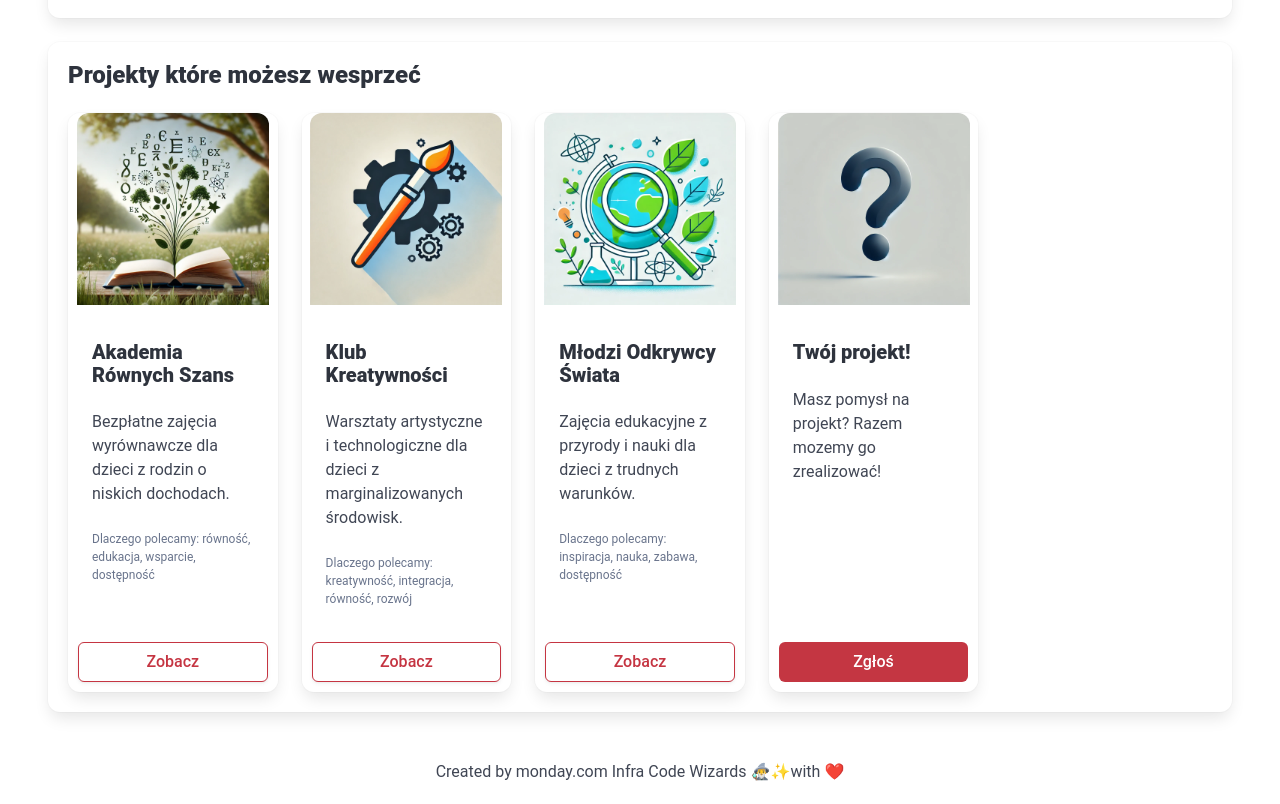
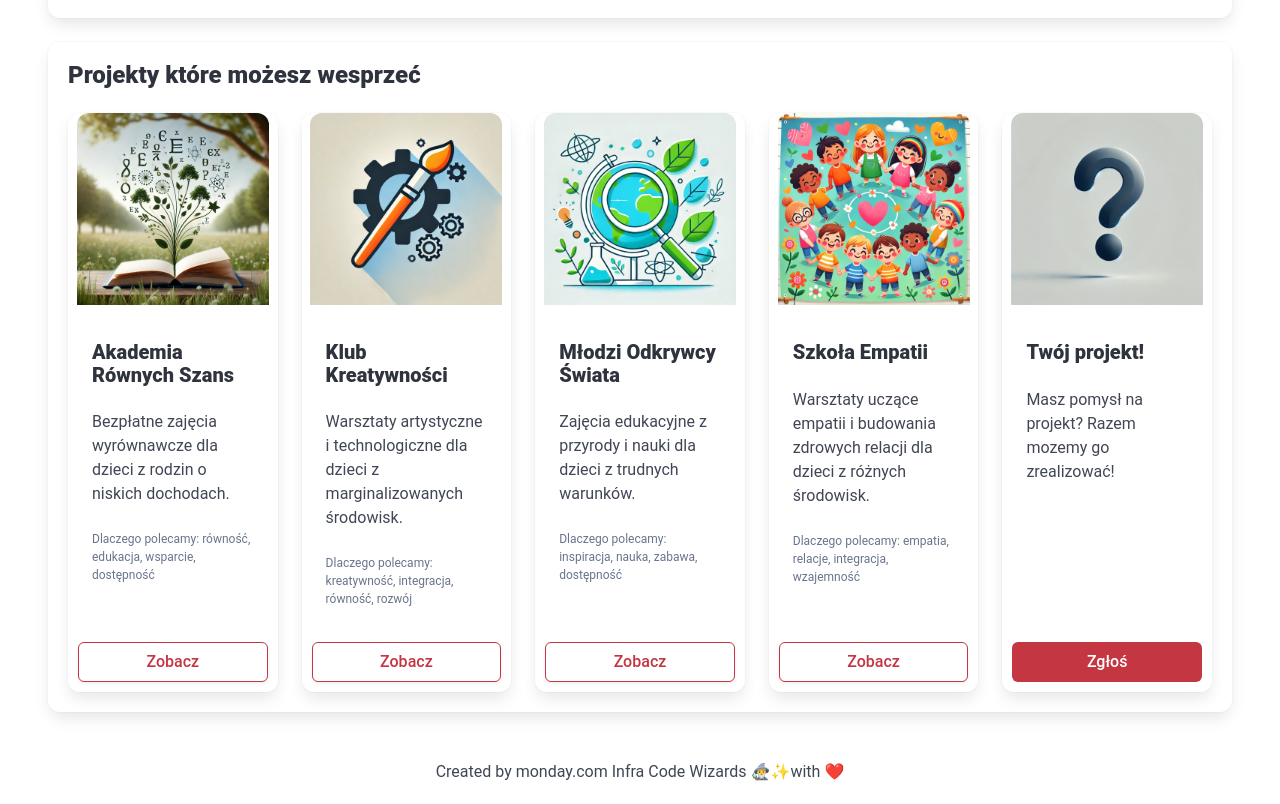
Before and after one commit to jakubsomonday/hackyeah2024, a React (Create React App) app in the folder client/: page /portal in a window 1280 px wide. Shown: the part 1095-1899 px from the top of the page. Built offline with nearby package versions, Linux system fonts and the light colour scheme; no server answers.

Commit message:
add extra project

```diff
--- a/client/src/Portal.tsx
+++ b/client/src/Portal.tsx
@@ -74,6 +74,12 @@ const Portal = ({ projects }: PortalProps) => {
             values: ['inspiracja', 'nauka', 'zabawa', 'dostępność']
         },
         {
+            name: 'Szkoła Empatii',
+            short_description: 'Warsztaty uczące empatii i budowania zdrowych relacji dla dzieci z różnych środowisk.',
+            image: '/static/empathyschool.webp',
+            values: ['empatia', 'relacje', 'integracja', 'wzajemność']
+        },
+        {
             name: 'Twój projekt!',
             short_description: 'Masz pomysł na projekt? Razem mozemy go zrealizować!',
             image: '/static/question.webp',
--- a/client/src/SuggestionBox.tsx
+++ b/client/src/SuggestionBox.tsx
@@ -1,4 +1,4 @@
-import React from 'react';
+import React from "react";
 
 interface Project {
   name: string;
@@ -12,40 +12,58 @@ interface SuggestionBoxProps {
   projects: Project[];
 }
 
-const SuggestionBox: React.FC<SuggestionBoxProps> = ({
-                                                       projects,
-                                                     }) => {
-
+const SuggestionBox: React.FC<SuggestionBoxProps> = ({ projects }) => {
   return (
-    <div className='suggestion-box box'>
-      <h2 className='title is-4'>Projekty które możesz wesprzeć</h2>
-      <div className='suggestion-list columns is-multiline'>
+    <div className="suggestion-box box">
+      <h2 className="title is-4">Projekty które możesz wesprzeć</h2>
+      <div className="suggestion-list columns is-multiline">
         {projects.map((project, index) => (
-          <div key={index} className='suggestion-item column is-one-fifth'>
-            <div className='card is-flex is-flex-direction-column' style={{height: '100%'}}>
-              <div className='card-image is-flex is-justify-content-center'>
-                <figure className='image' style={{width: '192px', maxHeight: '192px', overflow: 'hidden'}}>
-                  <img src={project.image} alt={project.name}
-                       style={{objectFit: 'cover', width: '100%', height: '100%'}}/>
+          <div key={index} className="suggestion-item column is-one-fifth">
+            <div
+              className="card is-flex is-flex-direction-column"
+              style={{ height: "100%" }}
+            >
+              <div className="card-image is-flex is-justify-content-center">
+                <figure
+                  className="image"
+                  style={{
+                    width: "192px",
+                    maxHeight: "192px",
+                    overflow: "hidden",
+                  }}
+                >
+                  <img
+                    src={project.image}
+                    alt={project.name}
+                    style={{
+                      objectFit: "cover",
+                      width: "100%",
+                      height: "100%",
+                    }}
+                  />
                 </figure>
               </div>
-              <div className='card-content' style={{flexGrow: 1}}>
-                <h2 className='title is-5 mt-3'>{project.name}</h2>
-                <p className='content'>{project.short_description}</p>
-                <p className='has-text-grey is-size-7'>
-                  {project.values.length > 0 && "Dlaczego polecamy: "}{project.values.join(', ')}
+              <div className="card-content" style={{ flexGrow: 1 }}>
+                <h2 className="title is-5 mt-3">{project.name}</h2>
+                <p className="content">{project.short_description}</p>
+                <p className="has-text-grey is-size-7">
+                  {project.values.length > 0 && "Dlaczego polecamy: "}
+                  {project.values.join(", ")}
                 </p>
               </div>
-              {project.altButtonText ?
-                <button className='button is-danger has-text-white card-button'>Zgłoś</button>:
-                <button className='card-button button'>Zobacz</button>}
+              {project.altButtonText ? (
+                <button className="button is-danger has-text-white card-button">
+                  Zgłoś
+                </button>
+              ) : (
+                <button className="card-button button">Zobacz</button>
+              )}
             </div>
           </div>
         ))}
       </div>
     </div>
-
   );
-}
+};
 
 export default SuggestionBox;
```
Also changed, not shown: client/public/static/empathyschool.webp (added).
